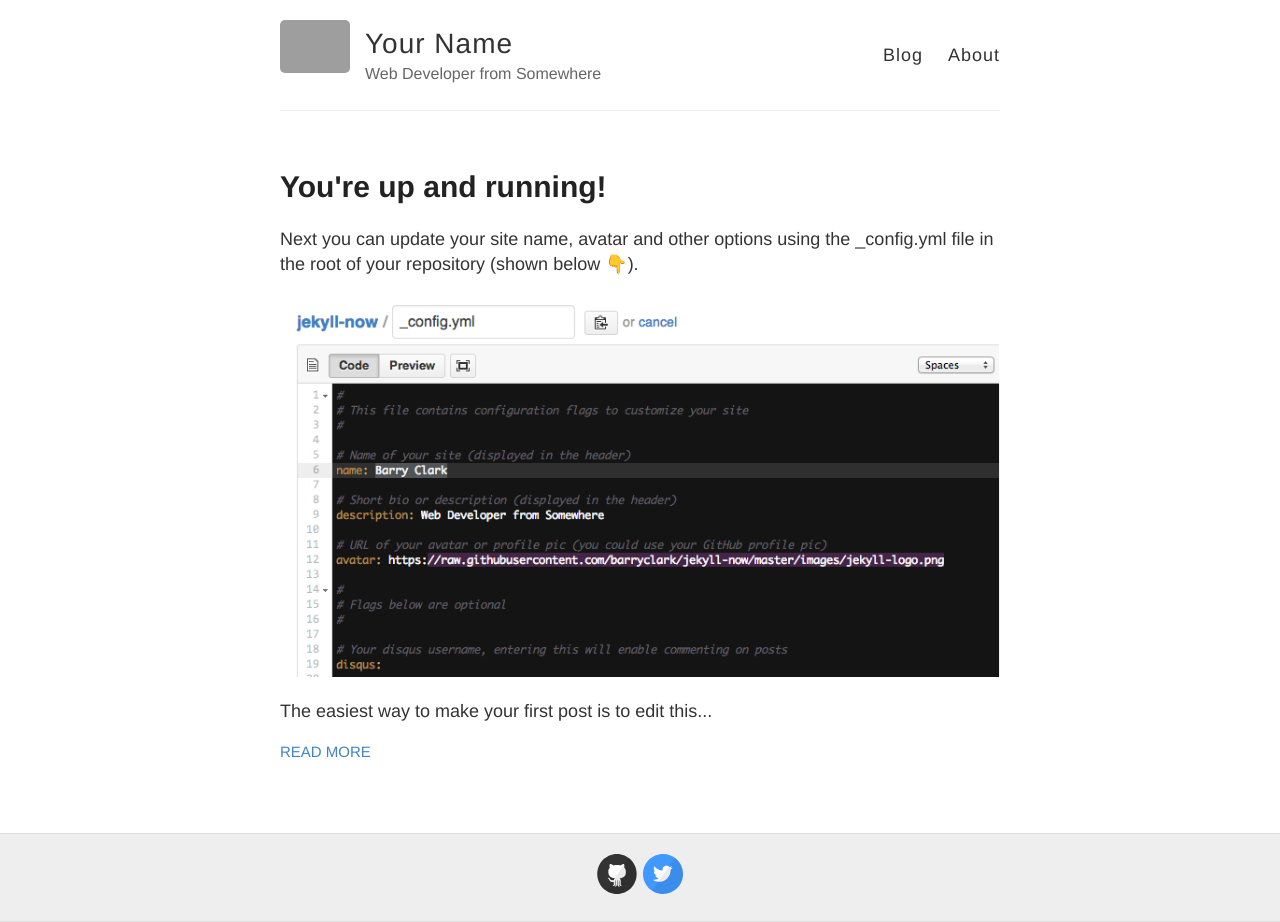
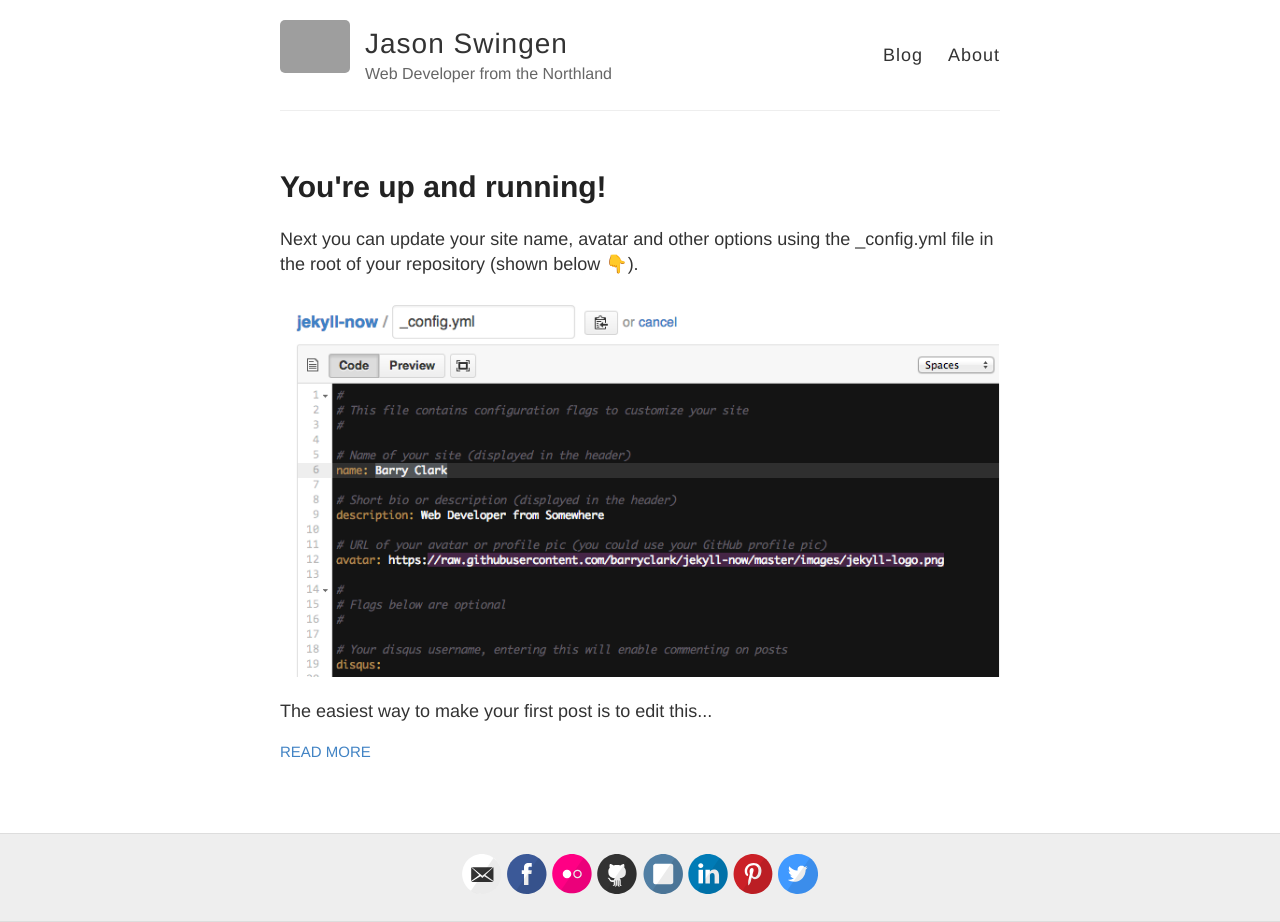
Before and after one commit to JasonSwingen/JasonSwingen.github.io, a Jekyll site: the page built from index.html, in a window 1280 px wide. Built offline with Jekyll 4.4.1, drawn with Linux system fonts in a browser that asks for light colours; emoji names are drawn with the system emoji font; grey boxes are pictures that could not be loaded.

Commit message:
changed basic information in config file

```diff
--- a/_config.yml
+++ b/_config.yml
@@ -3,13 +3,13 @@
 #
 
 # Name of your site (displayed in the header)
-name: Your Name
+name: Jason Swingen
 
 # Short bio or description (displayed in the header)
-description: Web Developer from Somewhere
+description: Web Developer from the Northland
 
 # URL of your avatar or profile pic (you could use your GitHub profile pic)
-avatar: https://raw.githubusercontent.com/barryclark/jekyll-now/master/images/jekyll-logo.png
+avatar: https://lh5.googleusercontent.com/-RgZkQYI36vU/VFQAMr1q6dI/AAAAAAAAWnE/zL--3YAMOjc/s822-no/d497b483-cfe7-4373-98e7-269571a621a1
 
 #
 # Flags below are optional
@@ -18,15 +18,15 @@
 # Includes an icon in the footer for each username you enter
 footer-links:
   dribbble:
-  email:
-  facebook:
-  flickr:
-  github: barryclark/jekyll-now
-  instagram:
-  linkedin:
-  pinterest:
+  email: jason.swingen@gmail.com
+  facebook: jasonswingen
+  flickr: jasonswingen
+  github: jasonswingen
+  instagram: jasonswingen
+  linkedin: jasonswingen
+  pinterest: jasonswingen
   rss: # just type anything here for a working RSS icon, make sure you set the "url" above!
-  twitter: jekyllrb
+  twitter: jasonswingen
   stackoverflow: # your stackoverflow profile, e.g. "users/50476/bart-kiers"
 
 # Your disqus shortname, entering this will enable commenting on posts
```
